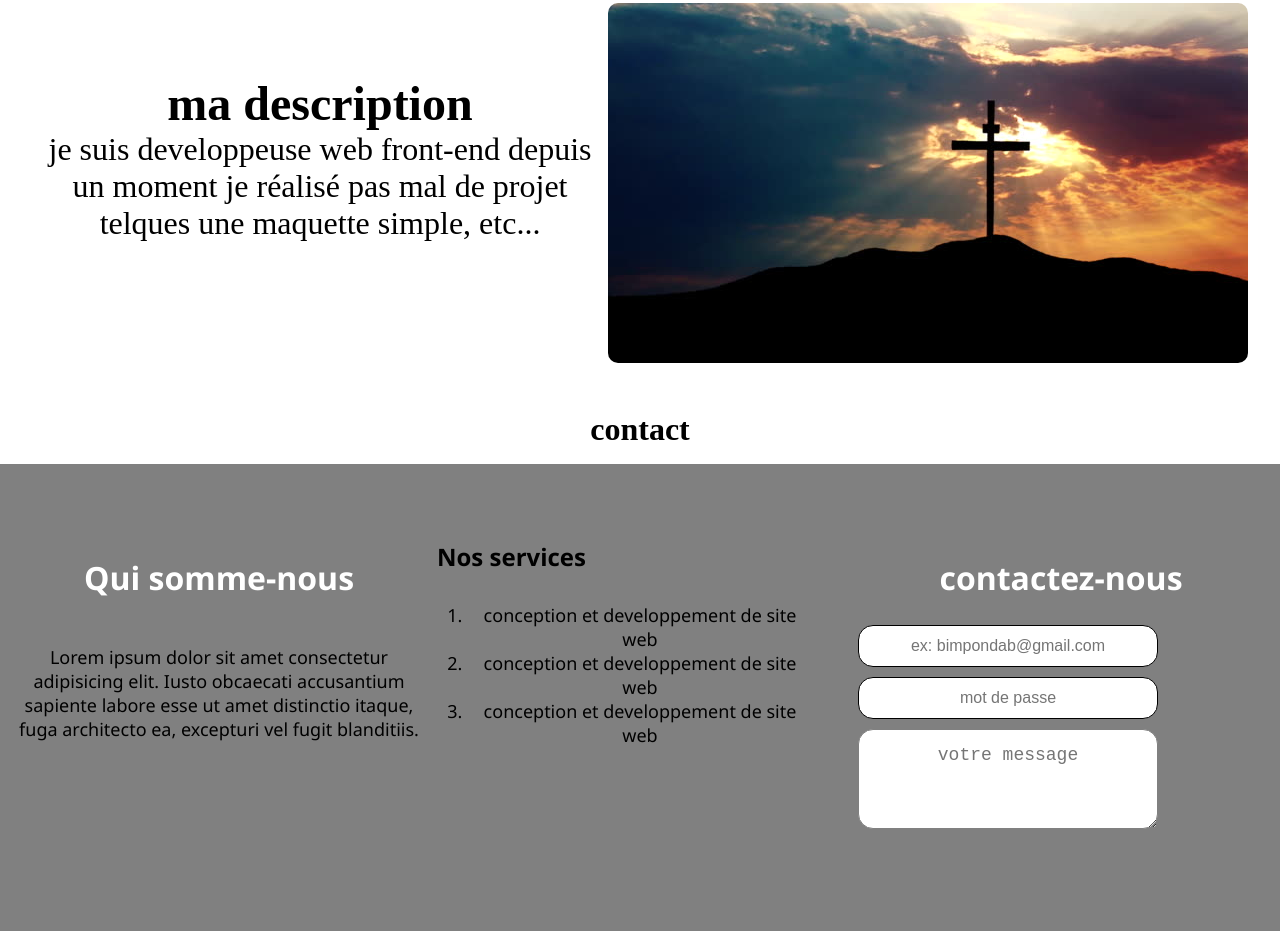
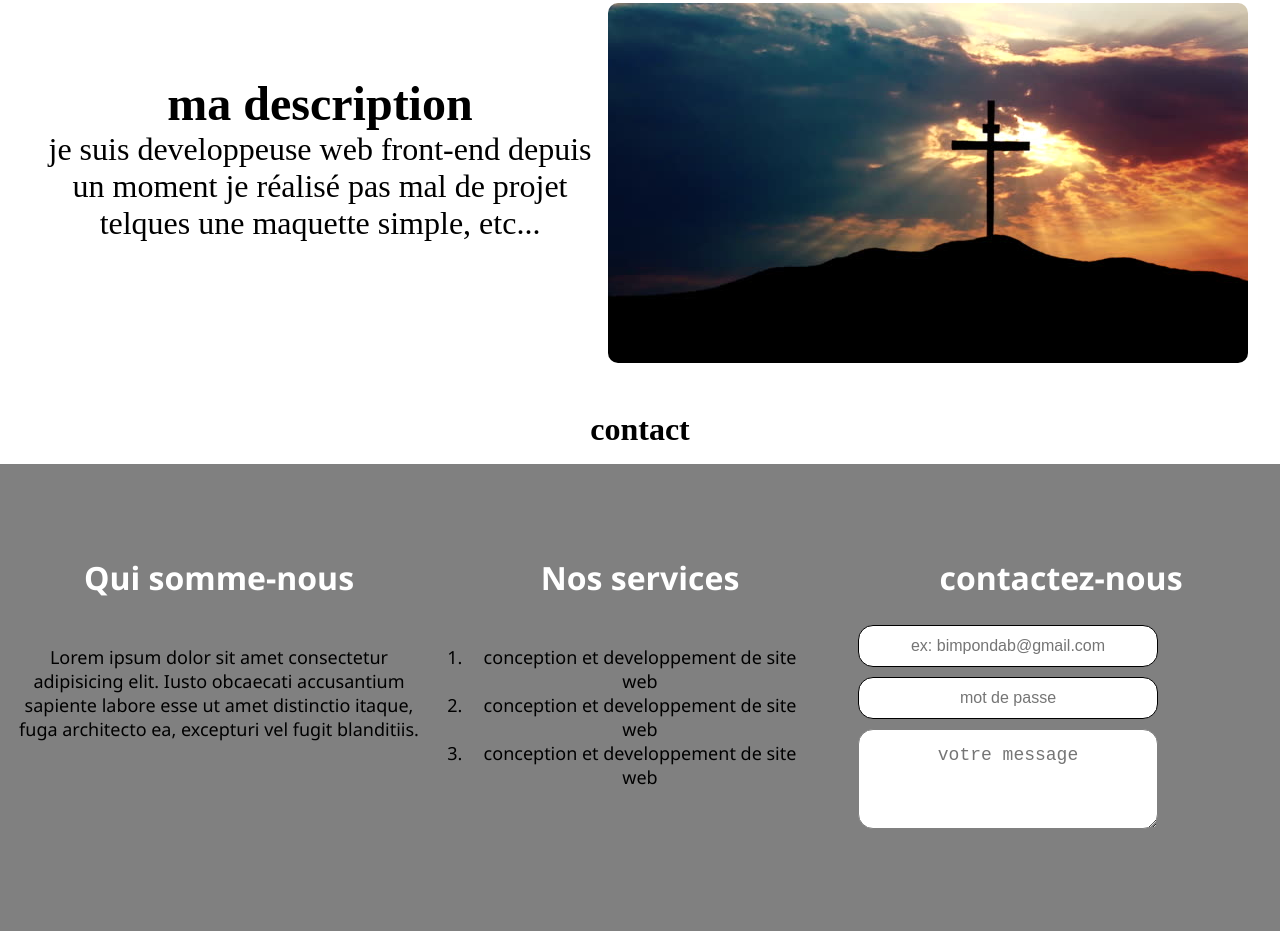
Before and after one commit to Bimpondab/Exercice_Web, a plain HTML site: page index.html in a window 1280 px wide. Shown: the part 840-1771 px from the top of the page. Drawn offline with Linux system fonts and the light colour scheme.

Commit message:
modification titre

```diff
--- a/index.html
+++ b/index.html
@@ -61,7 +61,7 @@
             </div>
 
             <div class="contact_partie2">
-                <h2>Nos services </h2>
+                <h1>Nos services </h1>
                <ol>
                     <li>conception et developpement de site web </li>
                     <li>conception et developpement de site web </li>
```
